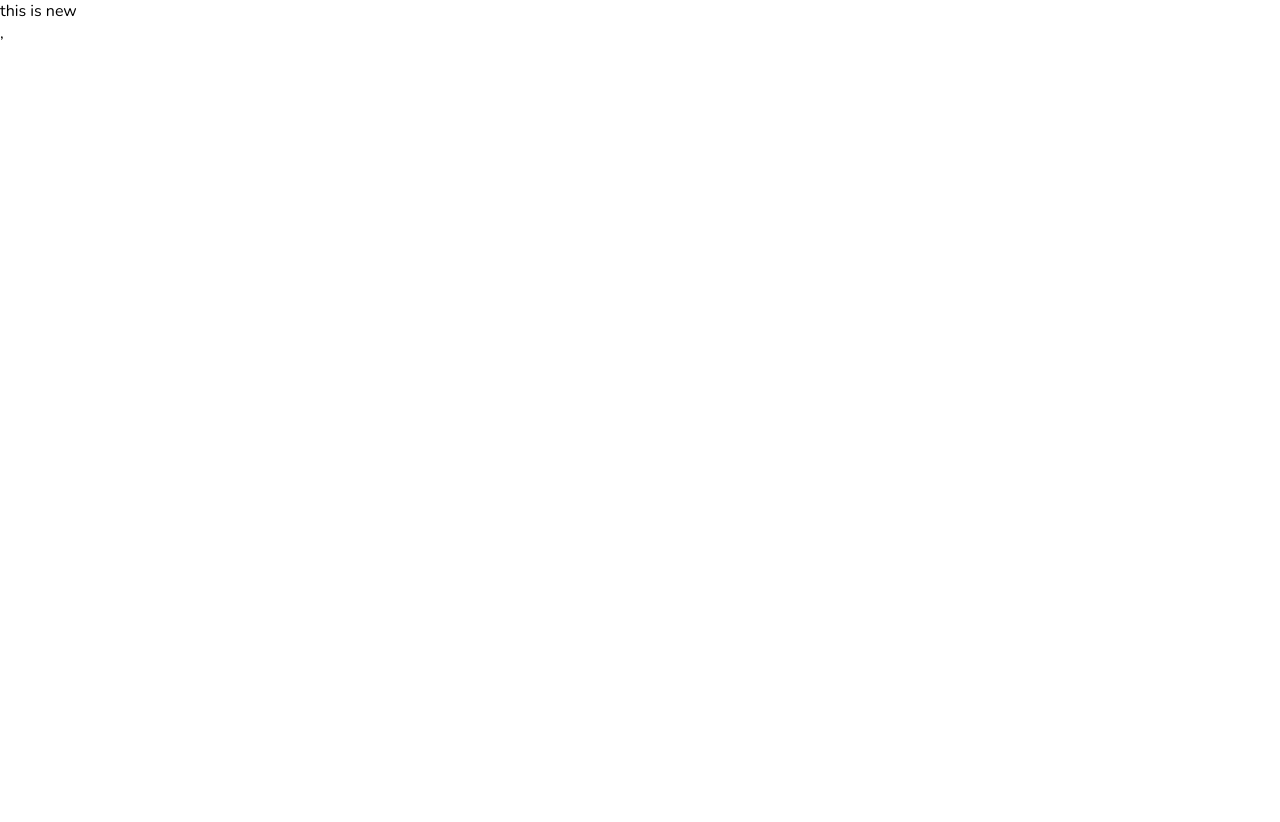
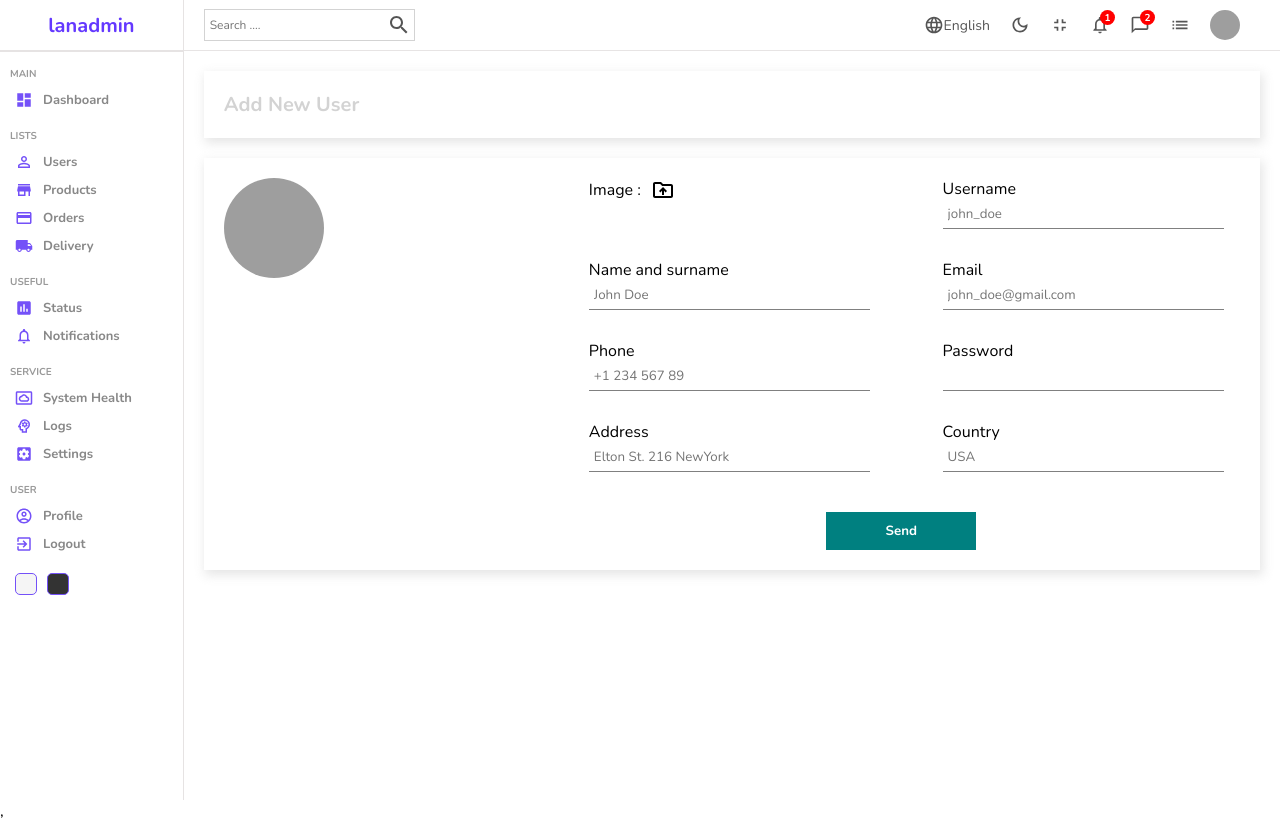
Before and after one commit to suhturhlaing/react-admin-dashboard, a React (Create React App) app: page /users/new in a window 1280 px wide. Before the commit the page ends 800 px from the top, so only its background shows below. Built offline with nearby package versions, Linux system fonts and the light colour scheme; grey boxes are pictures that could not be loaded.

Commit message:
[modify]creat react new form with multi form page

```diff
--- a/src/App.js
+++ b/src/App.js
@@ -9,6 +9,7 @@
   Routes,
   Route,
 } from "react-router-dom";
+import { productInputs, userInputs } from "./formSource"
 
 function App() {
   return (
@@ -24,14 +25,14 @@
           <Route path="users">
             <Route index element={<List />} />
             <Route path=":userId" element={<Single/>} />
-            <Route path="new" element={<New/>} />
+            <Route path="new" element={<New inputs={userInputs } title="Add new User"/>} />
           </Route>
 
           {/* Products */}
           <Route path="products">
             <Route index element={<List />} />
             <Route path=":productId" element={<Single/>} />
-            <Route path="new" element={<New/>} />
+            <Route path="new" element={<New inputs={productInputs} title="Add new Product"/>} />
           </Route>
 
         </Route>
--- /dev/null
+++ b/src/formSource.js
@@ -0,0 +1,76 @@
+export const userInputs = [
+    {
+      id: 1,
+      label: "Username",
+      type: "text",
+      placeholder: "john_doe",
+    },
+    {
+      id: 2,
+      label: "Name and surname",
+      type: "text",
+      placeholder: "John Doe",
+    },
+    {
+      id: 3,
+      label: "Email",
+      type: "mail",
+      placeholder: "john_doe@gmail.com",
+    },
+    {
+      id: 4,
+      label: "Phone",
+      type: "text",
+      placeholder: "+1 234 567 89",
+    },
+    {
+      id: 5,
+      label: "Password",
+      type: "password",
+    },
+    {
+      id: 6,
+      label: "Address",
+      type: "text",
+      placeholder: "Elton St. 216 NewYork",
+    },
+    {
+      id: 7,
+      label: "Country",
+      type: "text",
+      placeholder: "USA",
+    },
+  ];
+
+  export const productInputs = [
+    {
+      id: 1,
+      label: "Title",
+      type: "text",
+      placeholder: "Apple Macbook Pro",
+    },
+    {
+      id: 2,
+      label: "Description",
+      type: "text",
+      placeholder: "Description",
+    },
+    {
+      id: 3,
+      label: "Category",
+      type: "text",
+      placeholder: "Computers",
+    },
+    {
+      id: 4,
+      label: "Price",
+      type: "text",
+      placeholder: "100",
+    },
+    {
+      id: 5,
+      label: "Stock",
+      type: "text",
+      placeholder: "in stock",
+    },
+  ];
--- a/src/pages/new/New.jsx
+++ b/src/pages/new/New.jsx
@@ -1,9 +1,50 @@
-import React from 'react'
+import "./new.scss"
+import Navbar from '../../components/navbar/Navbar'
+import Sidebar from '../../components/sidebar/Sidebar'
+import DriveFolderUploadOutlinedIcon from "@mui/icons-material/DriveFolderUploadOutlined";
+import {useState } from "react";
 
-function New() {
+function New( {inputs, title}) {
+
+  const [file, setFile ] = useState("");
+  // console.log("file", file);
   return (
-    <div>
-      this is new
+    <div className='new'>
+      <Sidebar />
+      <div className='newContainer'>
+        <Navbar />
+        <div className="top">
+          <h1>Add New User</h1>
+        </div>
+
+        <div className="bottom">
+          <div className="left">
+            <img src={file ? URL.createObjectURL(file) : "https://icon-library.com/images/no-image-icon/no-image-icon-0.jpg"} alt="" />
+          </div>
+          <div className="right">
+            <form>
+              <div className="formInput">
+                <label htmlFor="file">
+                  Image : <DriveFolderUploadOutlinedIcon className="icon"/>
+                </label>
+                <input type="file" id="file" onChange={e => setFile(e.target.files[0])} style={{display : "none"}}/>
+              </div>
+
+              {inputs.map((input) => (
+                <div className="formInput" key={input.id}>
+                  <label>{input.label}</label>
+                  <input type={input.type} placeholder={input.placeholder} />
+              </div>
+              ))
+              }
+
+              <button>Send</button>
+            </form>
+          </div>
+        </div>
+      </div>
+
+
     </div>
   )
 }
--- a/src/pages/new/new.scss
+++ b/src/pages/new/new.scss
@@ -0,0 +1,76 @@
+.new{
+    width: 100%;
+    display: flex;
+
+    .newContainer{
+        flex: 6;
+
+        .top, .bottom{
+            -webkit-box-shadow : 2px 4px 10px 1px rgba(0, 0, 0, 0.47);
+            box-shadow: 2px 4px 10px 1px rgba(201, 201, 201, 0.47);
+            padding: 20px;
+            margin: 20px;
+            display: flex;
+
+            h1{
+                color: lightgray;
+                font-size: 20px;
+            }
+
+            .left{
+                flex: 1;
+
+                img{
+                    width: 100px;
+                    height: 100px;
+                    border-radius: 50%;
+                    object-fit: cover;
+                }
+            }
+
+            .right{
+                flex: 2;
+
+                form{
+                    display: flex;
+                    flex-wrap: wrap;
+                    gap : 30px;
+                    justify-content: space-around;
+
+                    .formInput{
+                        width: 40%;
+
+                        label{
+                            display: flex;
+                            align-items: center;
+                            gap: 10px;
+
+                            .icon{
+                                cursor: pointer;
+                            }
+                        }
+
+
+                        input{
+                            width: 100%;
+                            padding: 5px;
+                            border: none;
+                            border-bottom: 1px solid gray;
+                        }
+                    }
+
+                    button{
+                        width: 150px;
+                        padding: 10px;
+                        border: none;
+                        background-color: teal;
+                        color: white;
+                        font-weight: bold;
+                        cursor: pointer;
+                        margin-top: 10px;
+                    }
+                }
+            }
+        }
+    }
+}
```
